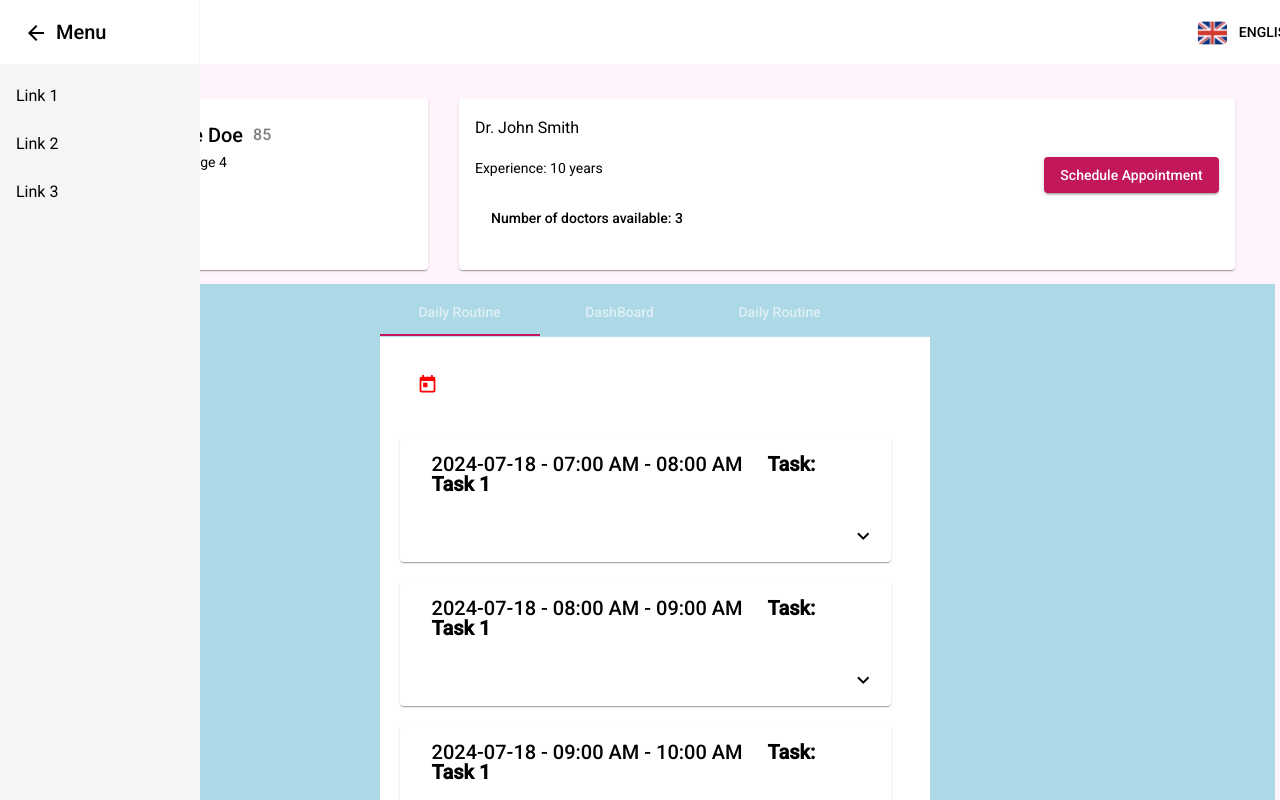
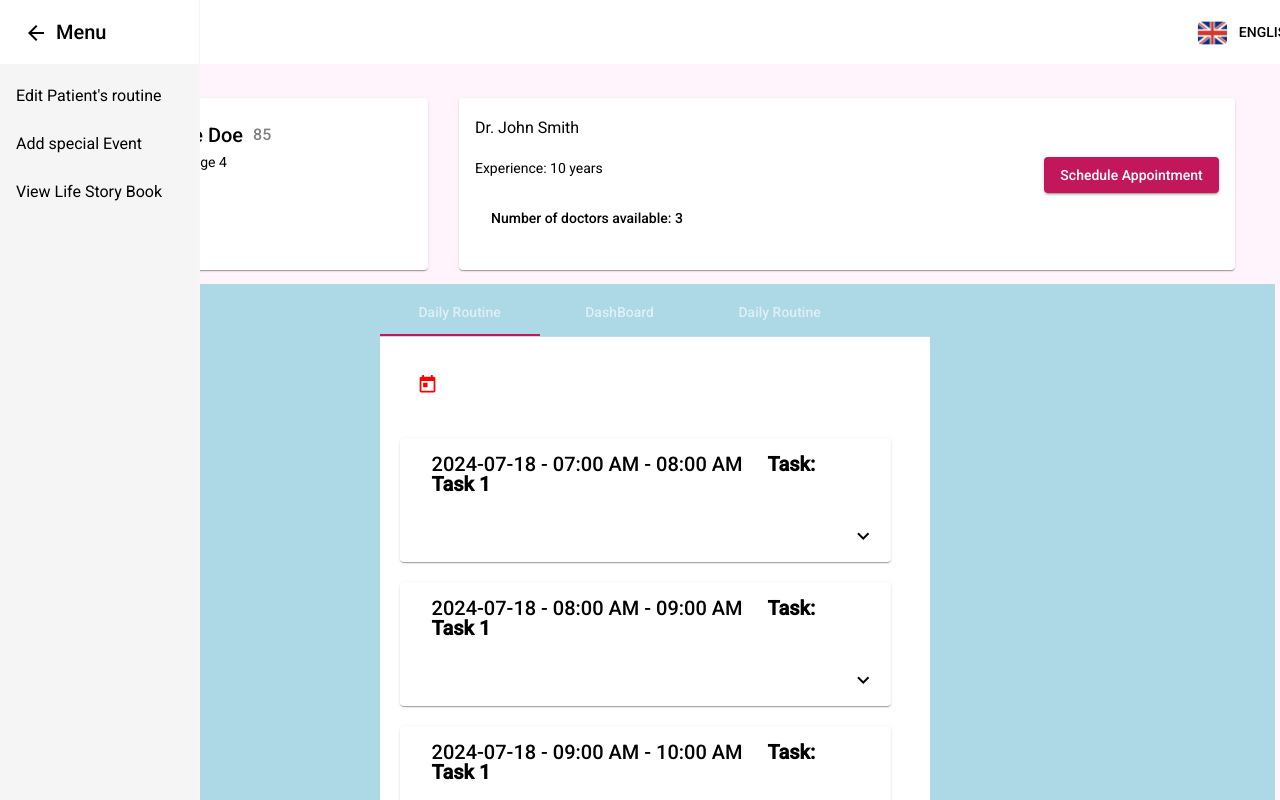
Before and after one commit to ShreyaSane/ctrlAltDeft, an Angular app: page / in a window 1280 px wide. Both pictures are taken after a click on the button "menu". Built offline with nearby package versions, Linux system fonts and the light colour scheme.

Commit message:
Added menu

```diff
--- a/src/app/tool-bar-component/tool-bar-component.component.html
+++ b/src/app/tool-bar-component/tool-bar-component.component.html
@@ -6,9 +6,9 @@
     <span>Menu</span>
   </mat-toolbar>
   <mat-nav-list>
-    <a mat-list-item href="#">Link 1</a>
-    <a mat-list-item href="#">Link 2</a>
-    <a mat-list-item href="#">Link 3</a>
+    <a mat-list-item href="#">Edit Patient's routine</a>
+    <a mat-list-item href="#">Add special Event</a>
+    <a mat-list-item href="#">View Life Story Book</a>
   </mat-nav-list>
 </mat-sidenav>
 <mat-sidenav-content>
```
